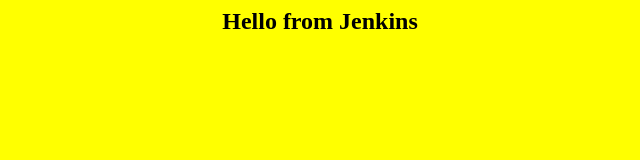
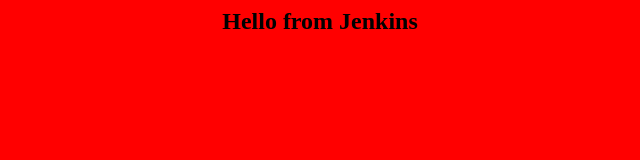
Before and after one commit to it1721611/j, a plain HTML site: page index.html in a window 1280 px wide. Shown: the whole page, without its empty margins (320-960 px from the left). Drawn offline with Linux system fonts and the light colour scheme.

```diff
--- a/index.html
+++ b/index.html
@@ -1,5 +1,5 @@
 <html>
-<body bgcolor=yellow>
+<body bgcolor=red>
 <center>
 <h2>Hello from Jenkins</h2>
 <center>
```
